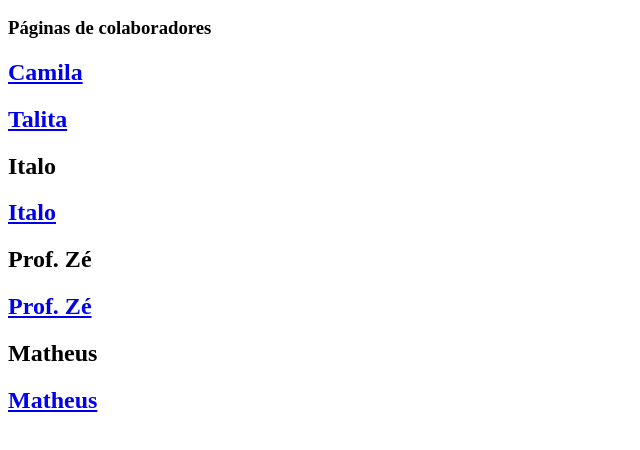
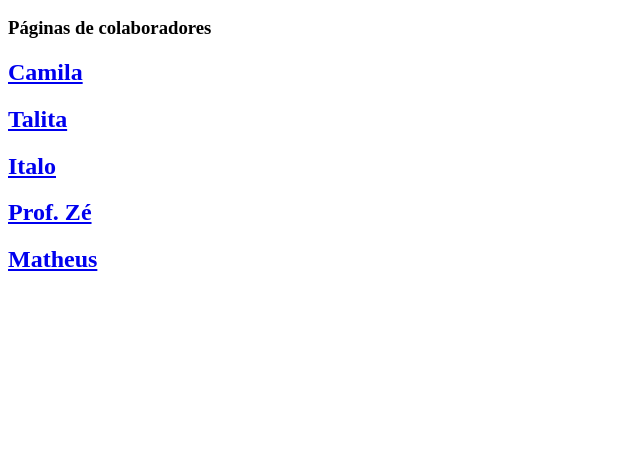
Before and after one commit to nilsonnogueira2020/tinilson, a plain HTML site: page index.html in a window 1280 px wide. Shown: the part 110-560 px from the top of the page, without its empty margins (0-640 px from the left). Drawn offline with Linux system fonts and the light colour scheme.

Commit message:
Update index.html

```diff
--- a/index.html
+++ b/index.html
@@ -13,9 +13,9 @@
     <h3>Páginas de colaboradores </h3>
     <a href="camila.html"><h2>Camila</h2></a>
     <a href="talita.html"><h2>Talita</h2></a>
-    <h2>Italo</h2><a href="italo.html"><h2>Italo</h2></a>
-    <h2>Prof. Zé</h2><a href="zevolpato.html"><h2>Prof. Zé</h2></a>
-    <h2>Matheus</h2><a href="matheus.html"><h2>Matheus</h2></a>
+    <a href="italo.html"><h2>Italo</h2></a>
+    <a href="zevolpato.html"><h2>Prof. Zé</h2></a>
+    <a href="matheus.html"><h2>Matheus</h2></a>
 </body>
 
 </html>
```
